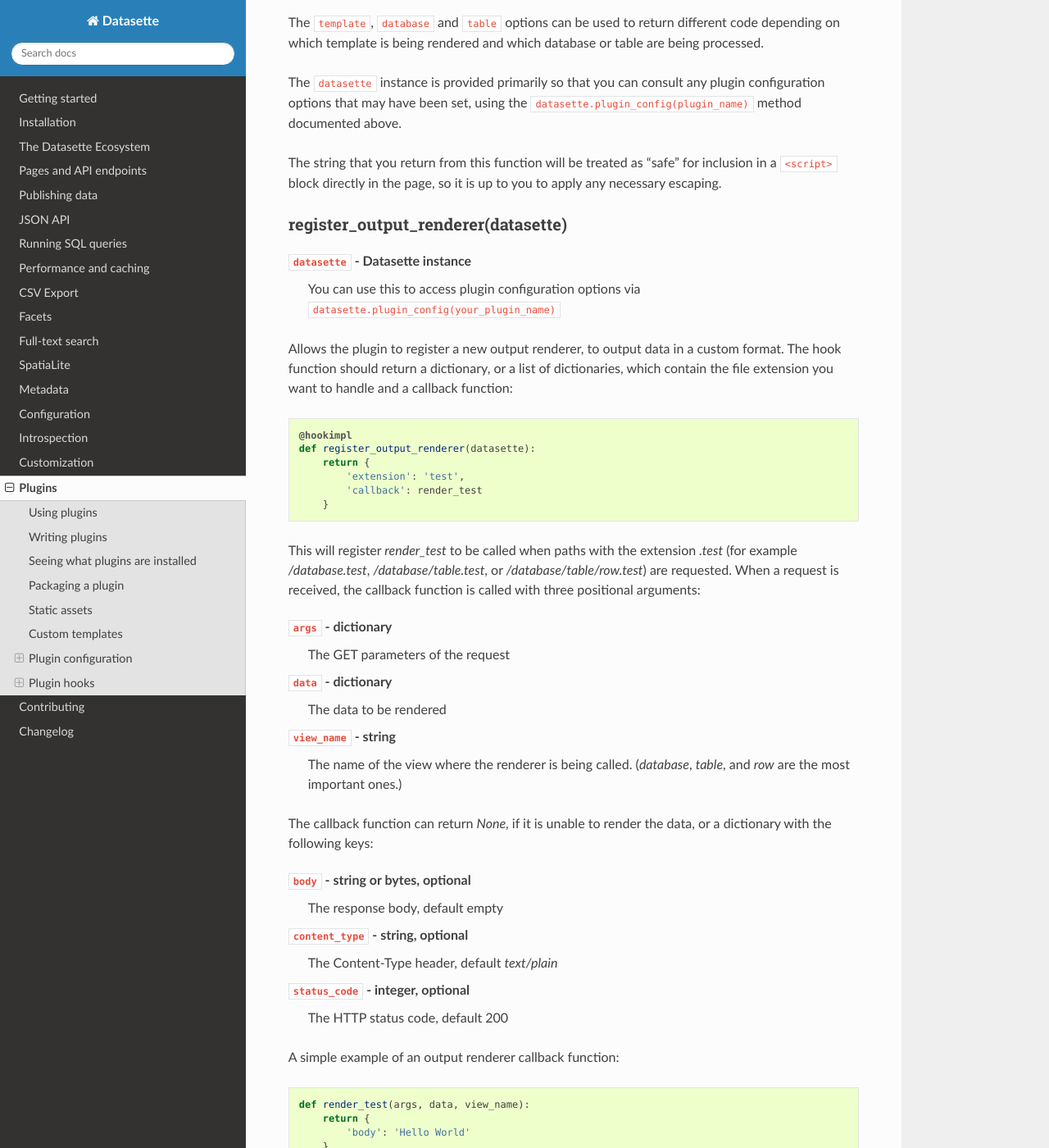
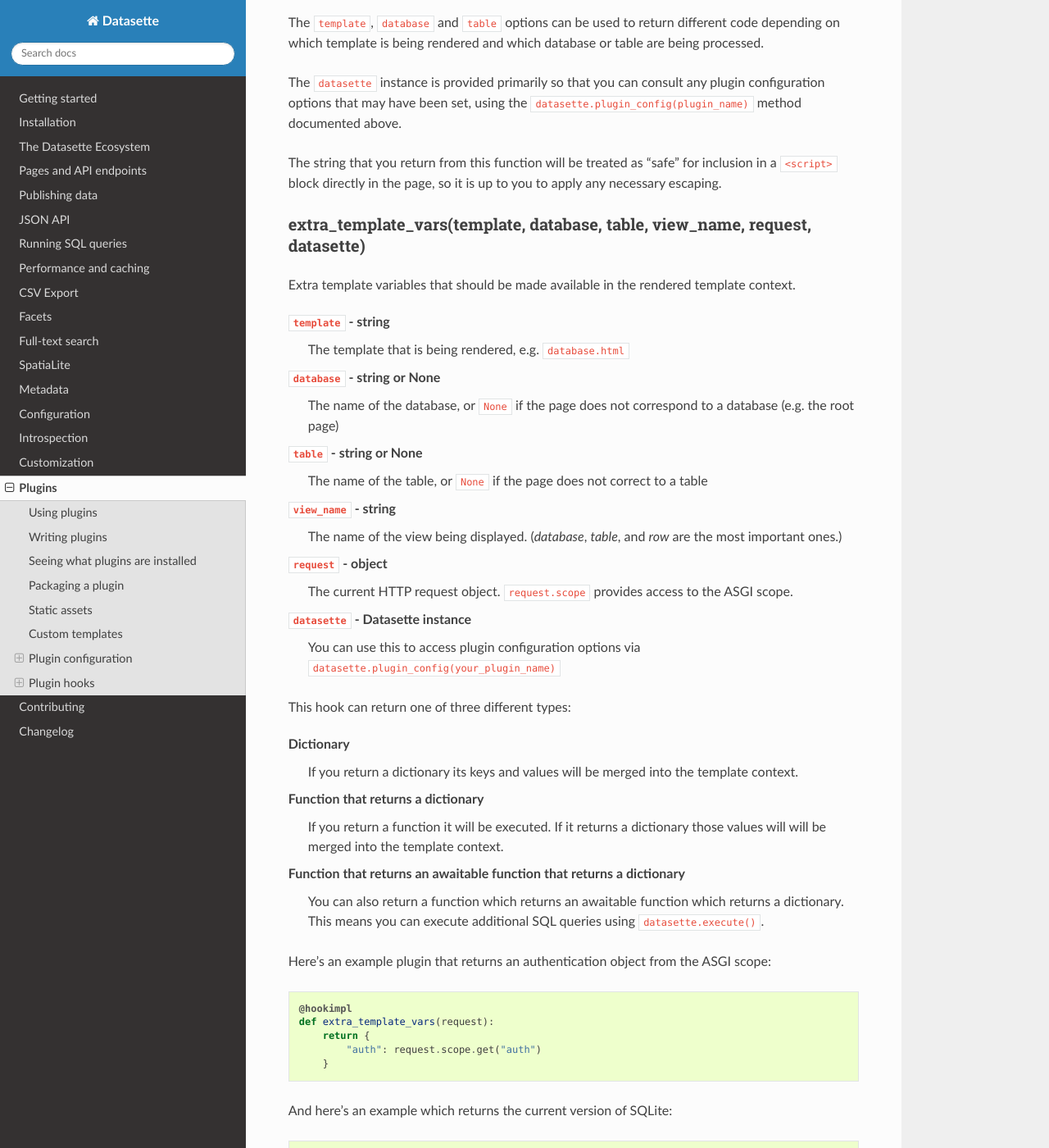
Before and after one commit to simonw/datasette, a Sphinx documentation site: the page built from docs/plugins.rst, in a window 1280 px wide and 1400 px high, scrolled down 11873 px. Shown: the whole window at 82% size. Built offline with Sphinx 7.4.7 and the Read the Docs theme 2.0.0, drawn with Linux system fonts in a browser that asks for light colours; some of the changed text lies outside the part shown.

Commit message:
extra_template_vars plugin hook (#542)
* extra_template_vars plugin hook

Closes #541

* Workaround for cwd bug

Based on https://github.com/pytest-dev/pytest/issues/1235#issuecomment-175295691

```diff
--- a/docs/plugins.rst
+++ b/docs/plugins.rst
@@ -562,6 +562,8 @@
 extra_body_script(template, database, table, view_name, datasette)
 ~~~~~~~~~~~~~~~~~~~~~~~~~~~~~~~~~~~~~~~~~~~~~~~~~~~~~~~~~~~~~~~~~~
 
+Extra JavaScript to be added to a ``<script>`` block at the end of the ``<body>`` element on the page.
+
 ``template`` - string
     The template that is being rendered, e.g. ``database.html``
 
@@ -577,13 +579,73 @@
 ``datasette`` - Datasette instance
     You can use this to access plugin configuration options via ``datasette.plugin_config(your_plugin_name)``
 
-Extra JavaScript to be added to a ``<script>`` block at the end of the ``<body>`` element on the page.
-
 The ``template``, ``database`` and ``table`` options can be used to return different code depending on which template is being rendered and which database or table are being processed.
 
 The ``datasette`` instance is provided primarily so that you can consult any plugin configuration options that may have been set, using the ``datasette.plugin_config(plugin_name)`` method documented above.
 
 The string that you return from this function will be treated as "safe" for inclusion in a ``<script>`` block directly in the page, so it is up to you to apply any necessary escaping.
+
+
+.. _plugin_hook_extra_template_vars:
+
+extra_template_vars(template, database, table, view_name, request, datasette)
+~~~~~~~~~~~~~~~~~~~~~~~~~~~~~~~~~~~~~~~~~~~~~~~~~~~~~~~~~~~~~~~~~~~~~~~~~~~~~
+
+Extra template variables that should be made available in the rendered template context.
+
+``template`` - string
+    The template that is being rendered, e.g. ``database.html``
+
+``database`` - string or None
+    The name of the database, or ``None`` if the page does not correspond to a database (e.g. the root page)
+
+``table`` - string or None
+    The name of the table, or ``None`` if the page does not correct to a table
+
+``view_name`` - string
+    The name of the view being displayed. (`database`, `table`, and `row` are the most important ones.)
+
+``request`` - object
+    The current HTTP request object. ``request.scope`` provides access to the ASGI scope.
+
+``datasette`` - Datasette instance
+    You can use this to access plugin configuration options via ``datasette.plugin_config(your_plugin_name)``
+
+This hook can return one of three different types:
+
+Dictionary
+    If you return a dictionary its keys and values will be merged into the template context.
+
+Function that returns a dictionary
+    If you return a function it will be executed. If it returns a dictionary those values will will be merged into the template context.
+
+Function that returns an awaitable function that returns a dictionary
+    You can also return a function which returns an awaitable function which returns a dictionary. This means you can execute additional SQL queries using ``datasette.execute()``.
+
+Here's an example plugin that returns an authentication object from the ASGI scope:
+
+.. code-block:: python
+
+    @hookimpl
+    def extra_template_vars(request):
+        return {
+            "auth": request.scope.get("auth")
+        }
+
+And here's an example which returns the current version of SQLite:
+
+.. code-block:: python
+
+    @hookimpl
+    def extra_template_vars(datasette):
+        async def inner():
+            first_db = list(datasette.databases.keys())[0]
+            return {
+                "sqlite_version": (
+                    await datasette.execute(first_db, "select sqlite_version()")
+                ).rows[0][0]
+            }
+        return inner
 
 .. _plugin_register_output_renderer:
 
@@ -597,12 +659,12 @@
 
 .. code-block:: python
 
-        @hookimpl
-        def register_output_renderer(datasette):
-            return {
-                'extension': 'test',
-                'callback': render_test
-            }
+    @hookimpl
+    def register_output_renderer(datasette):
+        return {
+            'extension': 'test',
+            'callback': render_test
+        }
 
 This will register `render_test` to be called when paths with the extension `.test` (for example `/database.test`, `/database/table.test`, or `/database/table/row.test`) are requested. When a request is received, the callback function is called with three positional arguments:
 
@@ -630,10 +692,10 @@
 
 .. code-block:: python
 
-        def render_test(args, data, view_name):
-            return {
-                'body': 'Hello World'
-            }
+    def render_test(args, data, view_name):
+        return {
+            'body': 'Hello World'
+        }
 
 .. _plugin_register_facet_classes:
 
```
Also changed, not shown: 8 other files.
